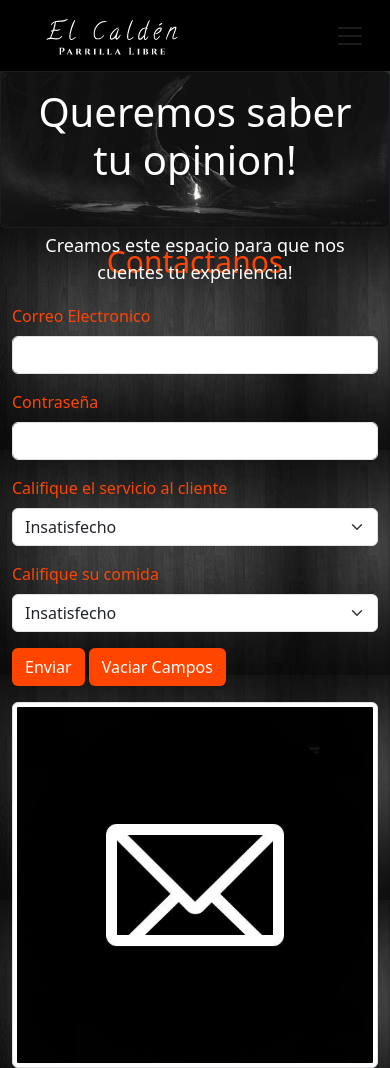
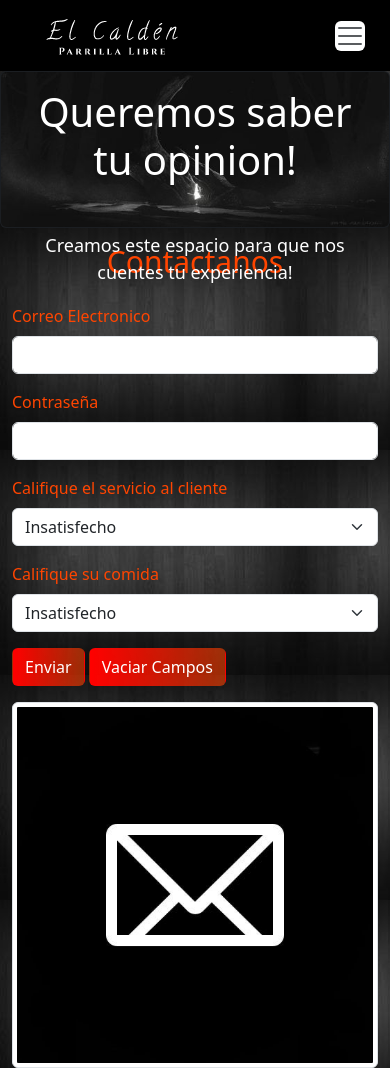
Before and after one commit to AgustinAlvarez04/Entrega-Final-Desarrollo-Web-Agustin-Alvarez, a website: page pages/contacto.html in a window 390 px wide. Shown: the top 1068 px of the page. Drawn offline with nearby package versions, Linux system fonts and the light colour scheme; a web font is replaced by a local one.

Commit message:
Correccion entrega N15 parte1

```diff
--- a/pages/contacto.html
+++ b/pages/contacto.html
@@ -8,7 +8,7 @@
     <title>El Calden - Contacto</title>
     <meta name="description" content="En esta pantalla podras Contactarnos">
     <meta name="author" content="Agustin Alvarez">
-    <meta name="keywords" content="Contacto Contactame">
+    <meta name="keywords" content="Contacto, Contactame, Llamanos, Escribinos, Buscanos, Delivery, Telefono de pedidos, Pedir comida, Encargar comida.">
     <meta name="copyright" content="El Calden 2023">
     <meta name="robots" content="index,follow">
     <link rel="shortcut icon" href="favicon.ico" type="image/x-icon">
@@ -23,7 +23,7 @@
               <img src="../img/logo.png" alt="Logo de Elcalden">
             </a>
             <button class="navbar-toggler" type="button" data-bs-toggle="collapse" data-bs-target="#navbarSupportedContent" aria-controls="navbarSupportedContent" aria-expanded="false" aria-label="Toggle navigation">
-              <span class="navbar-toggler-icon"></span>
+              <span class="navbar-toggler-icon bg-white rounded"></span>
             </button>
             <div class="collapse navbar-collapse" id="navbarSupportedContent">
               <ul class="navbar-nav ms-auto mb-2 mb-lg-0">
@@ -83,8 +83,8 @@
                 </select>
               </div>
               <div class="col-sm-12 col-md-12 col-lg-8 mb-3">
-                <button type="submit" class="btn bgc-orangered text-white transform">Enviar</button>
-                <button type="reset" class="btn bgc-orangered text-white transform">Vaciar Campos</button>
+                <button type="submit" class="btn bgc-orangered text-white transform degrades">Enviar</button>
+                <button type="reset" class="btn bgc-orangered text-white transform degrades">Vaciar Campos</button>
               </div>
             </form>
             <div class="col-sm-12 col-md-12 col-lg-4">
--- a/scss/_animaciones.scss
+++ b/scss/_animaciones.scss
@@ -1,4 +1,4 @@
-@keyframes animacion{
+@keyframes animacionColor{
     0%{background-color: white;}
     25%{background-color: rgb(255, 172, 172);}
     50%{background-color: rgb(255, 120, 120);}
@@ -34,3 +34,8 @@ h1{
     animation-name: textAnimacion;
     animation-duration: 5s;
 }
+
+nav div div ul li a{
+    animation-name: textAnimacion;
+    animation-duration: 5s;
+}
--- a/scss/_commons.scss
+++ b/scss/_commons.scss
@@ -67,6 +67,10 @@ footer{
     color: $textoFooter;
 }
 
-.degrade{
-    background: linear-gradient(to right, red, orangered);
+.degrades{
+    background: linear-gradient(to right, rgb(255, 0, 0), rgba(255, 68, 0, 0.575));
 }
+
+.hover:hover{
+    color: orangered
+}
--- a/scss/_nav.scss
+++ b/scss/_nav.scss
@@ -10,7 +10,6 @@
         color: $textoBlanco;
         text-decoration: none;
     }
-
 
 nav{
     background-color: $colorSecundario;
```
Also changed, not shown: index.html (+1 -1 lines), pages/menu.html (+2 -2 lines), pages/quienes_somos.html (+3 -3 lines), pages/ubicacion.html (+2 -2 lines), css/main.css, favicon.ico (added), 1 other file.
